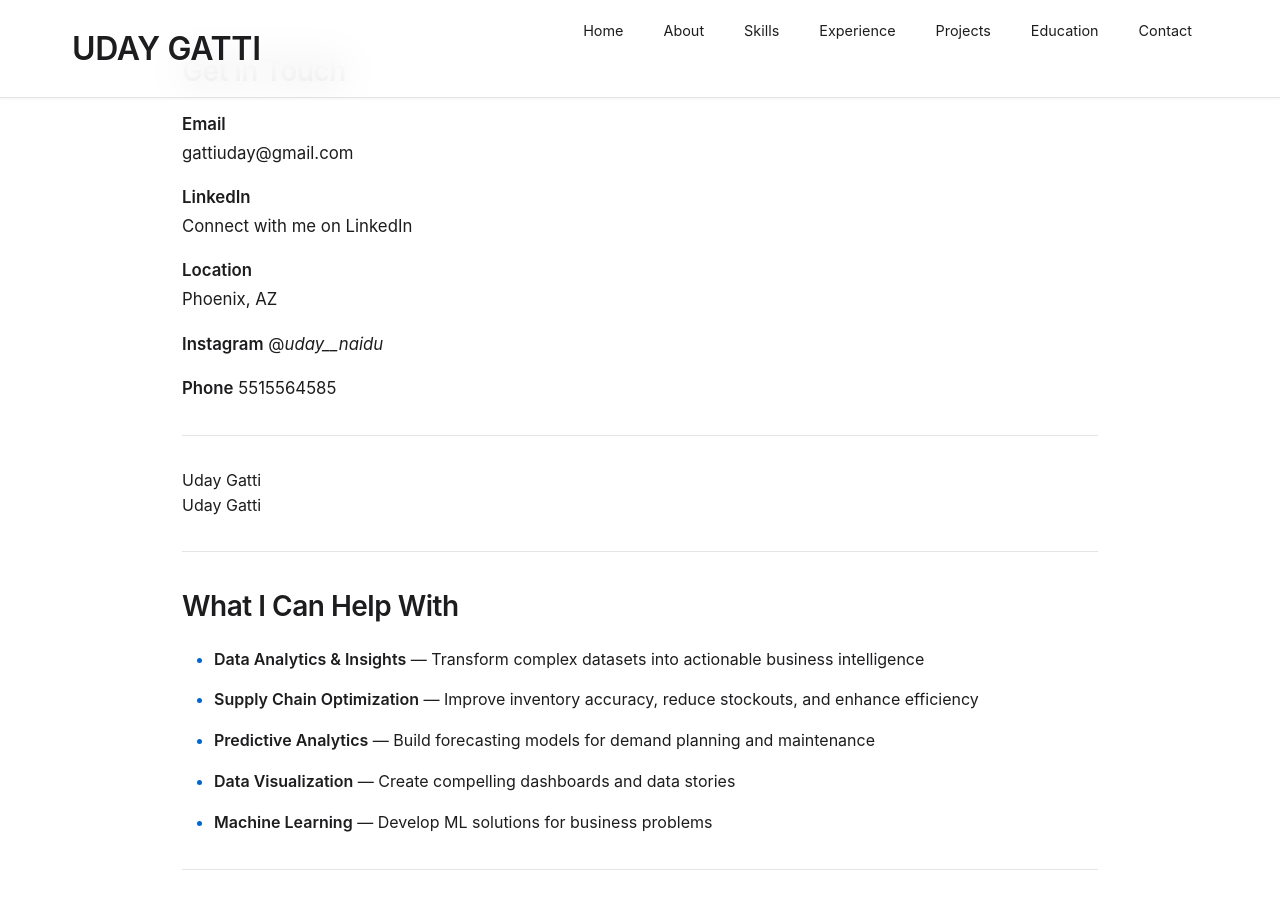
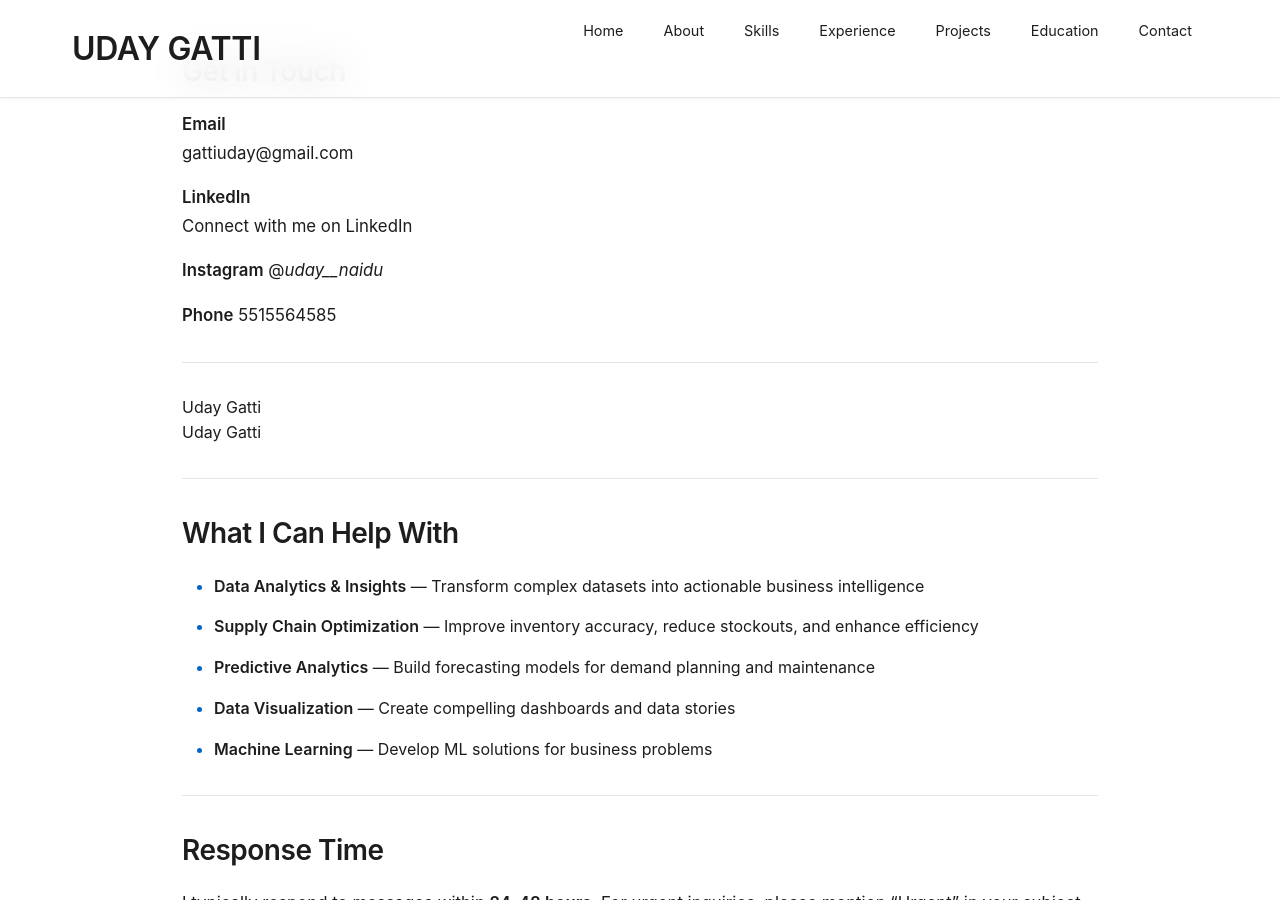
Before and after one commit to gattiuday/portfolio, a Jekyll site: the page built from contact.md, in a window 1280 px wide and 900 px high, scrolled down 327 px. Built offline with Jekyll 4.4.1, drawn with Linux system fonts in a browser that asks for light colours; comment, search, counter and statistics services are not loaded.

Commit message:
Update contact.md

```diff
--- a/contact.md
+++ b/contact.md
@@ -17,11 +17,8 @@
 **LinkedIn**
 [Connect with me on LinkedIn](https://linkedin.com/in/gattiuday)
 
-**Location**
-Phoenix, AZ
-
 **Instagram**
-[@_uday__naidu_](https://instagram.com/_uday__naidu_)
+[@_uday__naidu_](https://www.instagram.com/_uday__naidu_/)
 
 **Phone**
 5515564585
```
